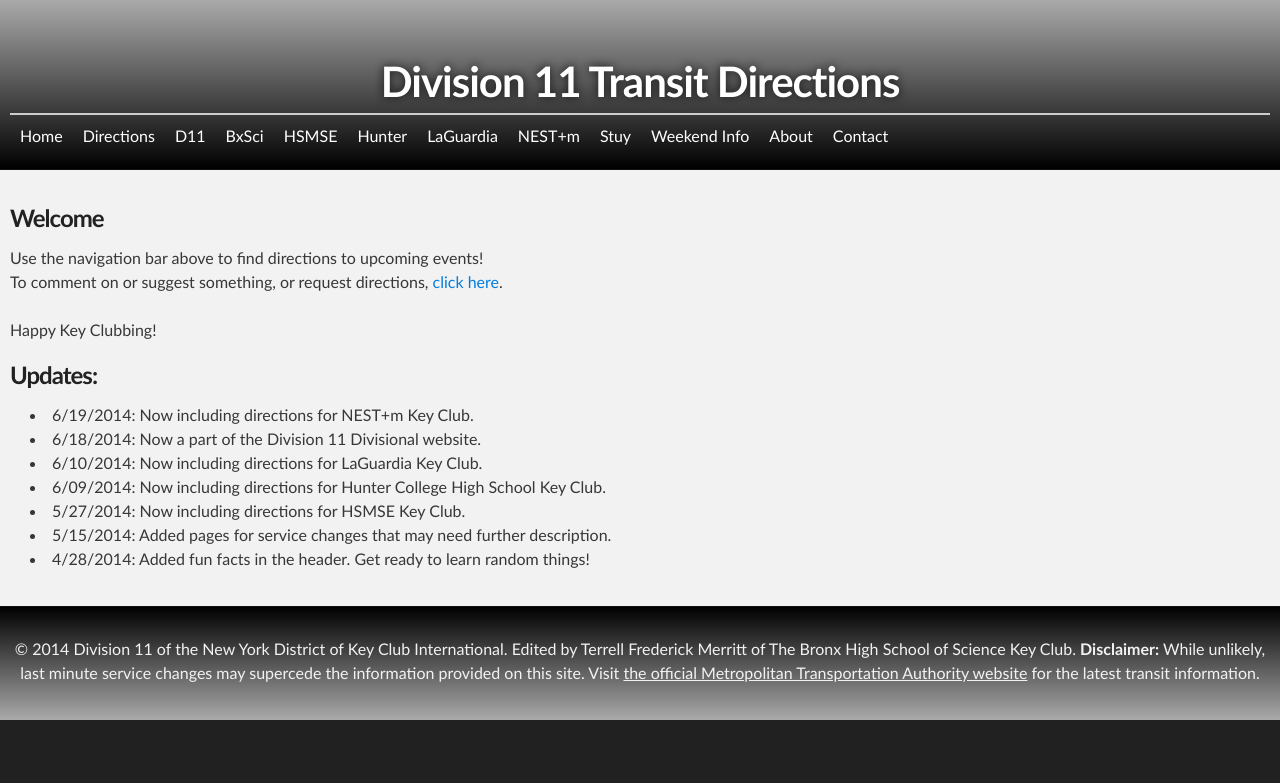
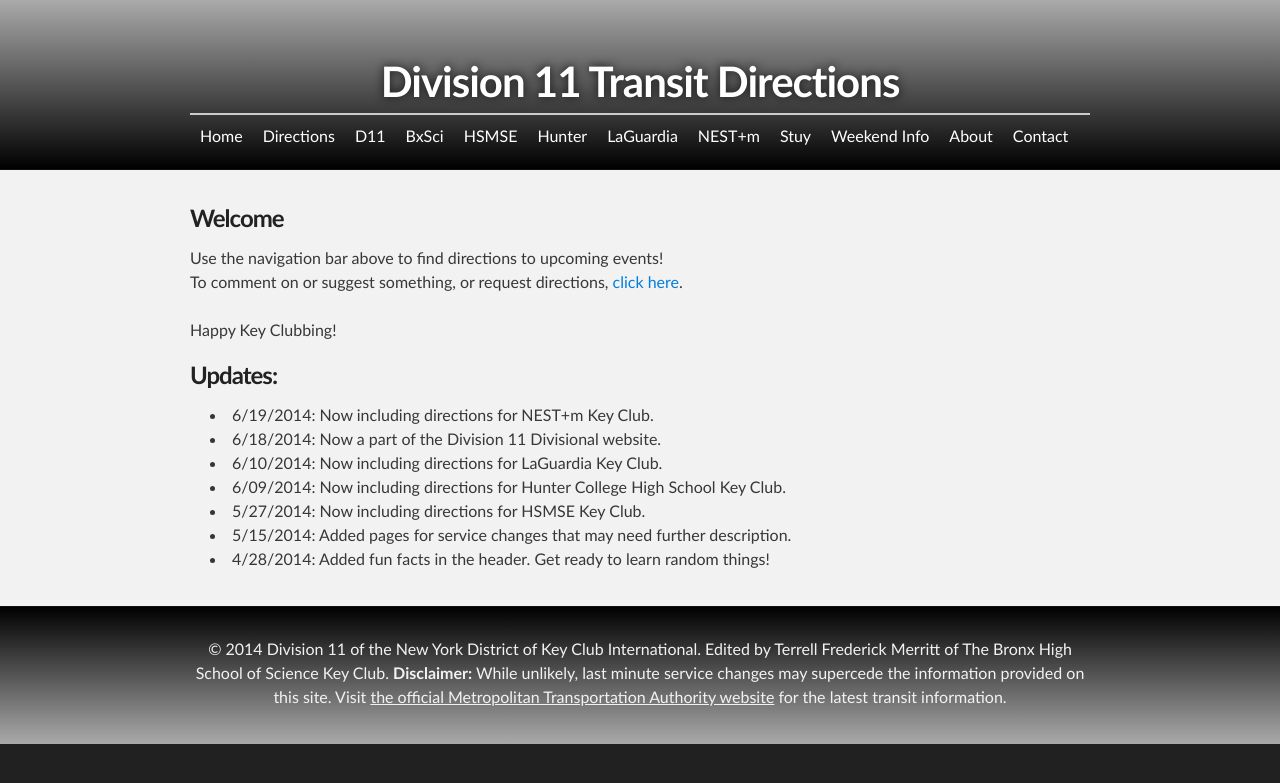
Before and after one commit to d11directions/d11directions.github.io, a Jekyll site: the page built from index.html, in a window 1280 px wide. Shown: the top 783 px of the page. Built offline with Jekyll 4.4.1, drawn with Linux system fonts in a browser that asks for light colours.

Commit message:
Update Stylesheet: Increase max-width to 900px

```diff
--- a/stylesheets/stylesheet.css
+++ b/stylesheets/stylesheet.css
@@ -451,7 +451,7 @@ Full-Width Styles
 
 .inner {
   position: relative;
-  /* max-width: 900px; */
+  max-width: 900px;
   padding: 20px 10px;
   margin: 0 auto;
 }
```
